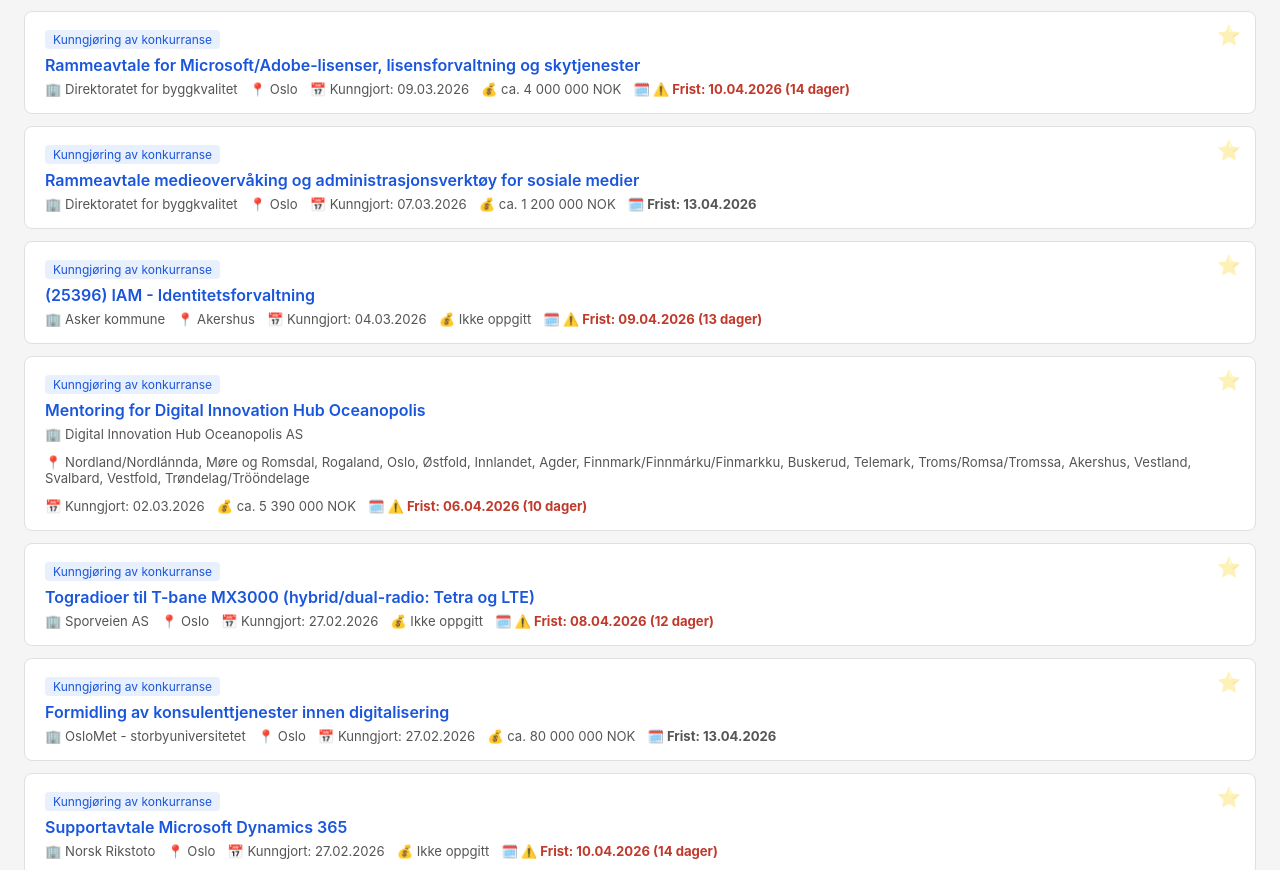
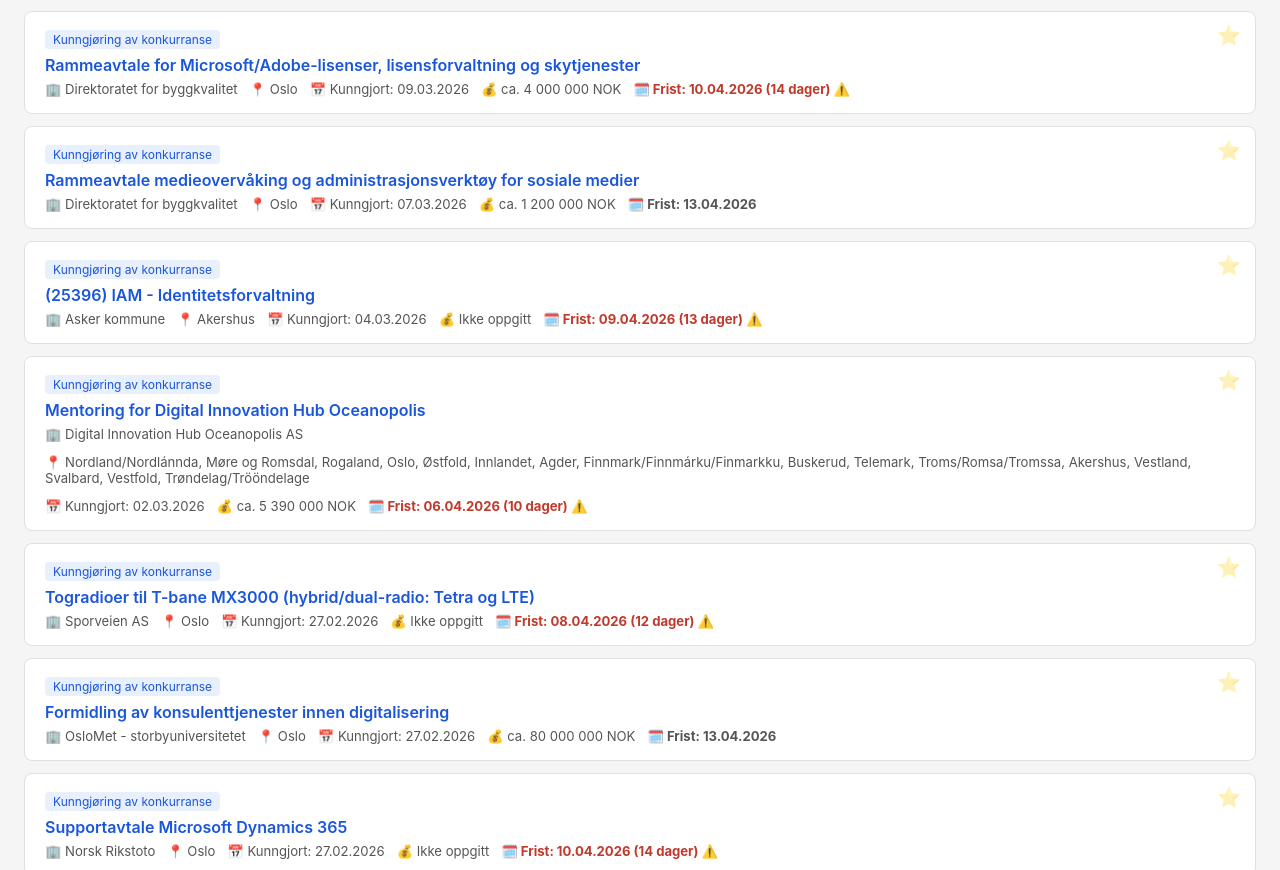
Before and after one commit to idahvedi/doffin-rammeavtaler, a plain HTML site: page index.html in a window 1280 px wide. Shown: the part 2379-3249 px from the top of the page. Drawn offline with Linux system fonts and the light colour scheme.

Commit message:
Flytt varseltrekant til etter fristteksten

```diff
--- a/index.html
+++ b/index.html
@@ -346,7 +346,7 @@
             <span>📍 ${places}</span>
             ${publisert ? `<span>📅 ${publisert}</span>` : ""}
             <span>💰 ${verdi}</span>
-            <span class="${deadlineSoon ? "deadline-soon" : ""}"><strong>🗓️ ${deadlineSoon ? "⚠️ " : ""}${deadlineText}</strong></span>
+            <span class="${deadlineSoon ? "deadline-soon" : ""}"><strong>🗓️ ${deadlineText}${deadlineSoon ? " ⚠️" : ""}</strong></span>
           </div>
         `;
 
```
